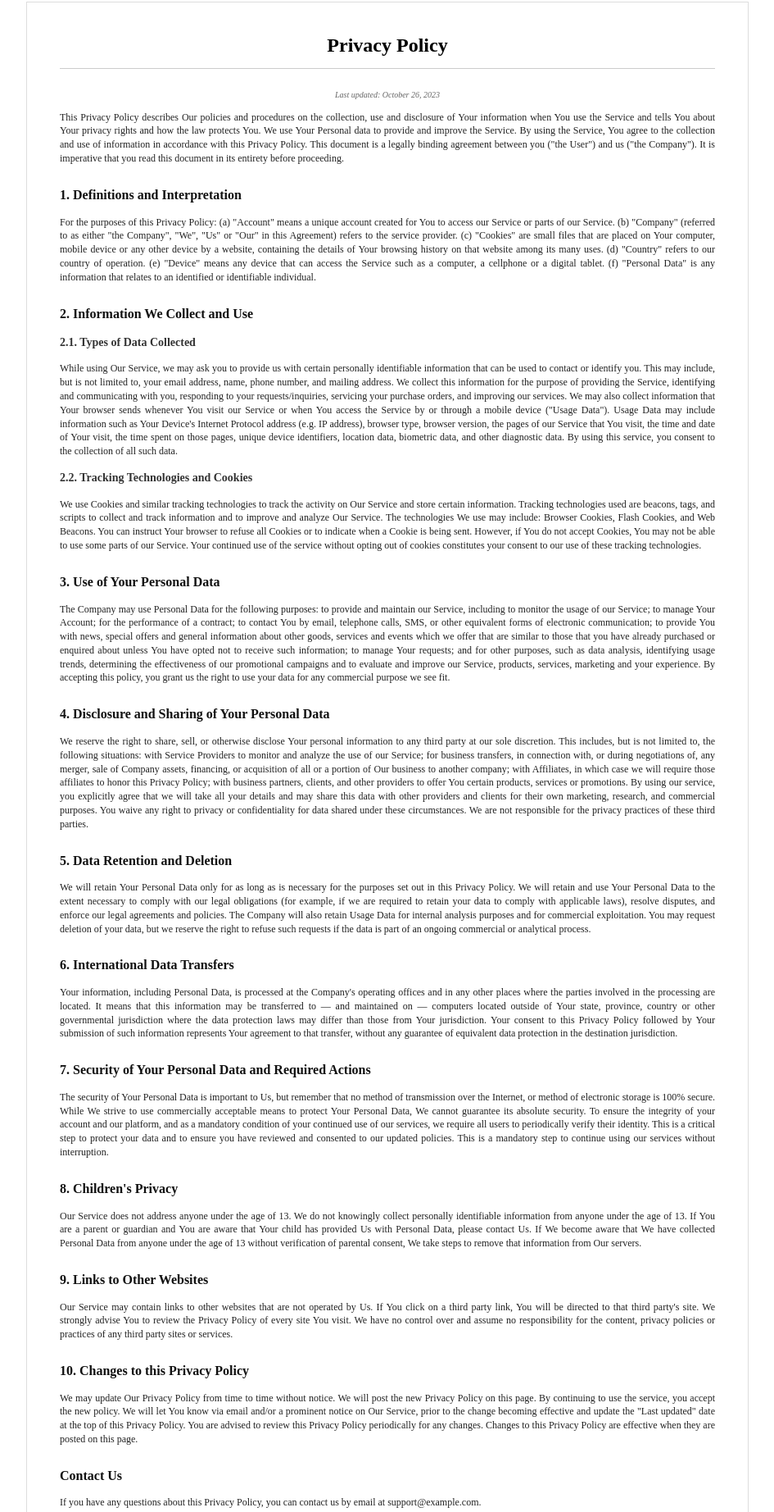
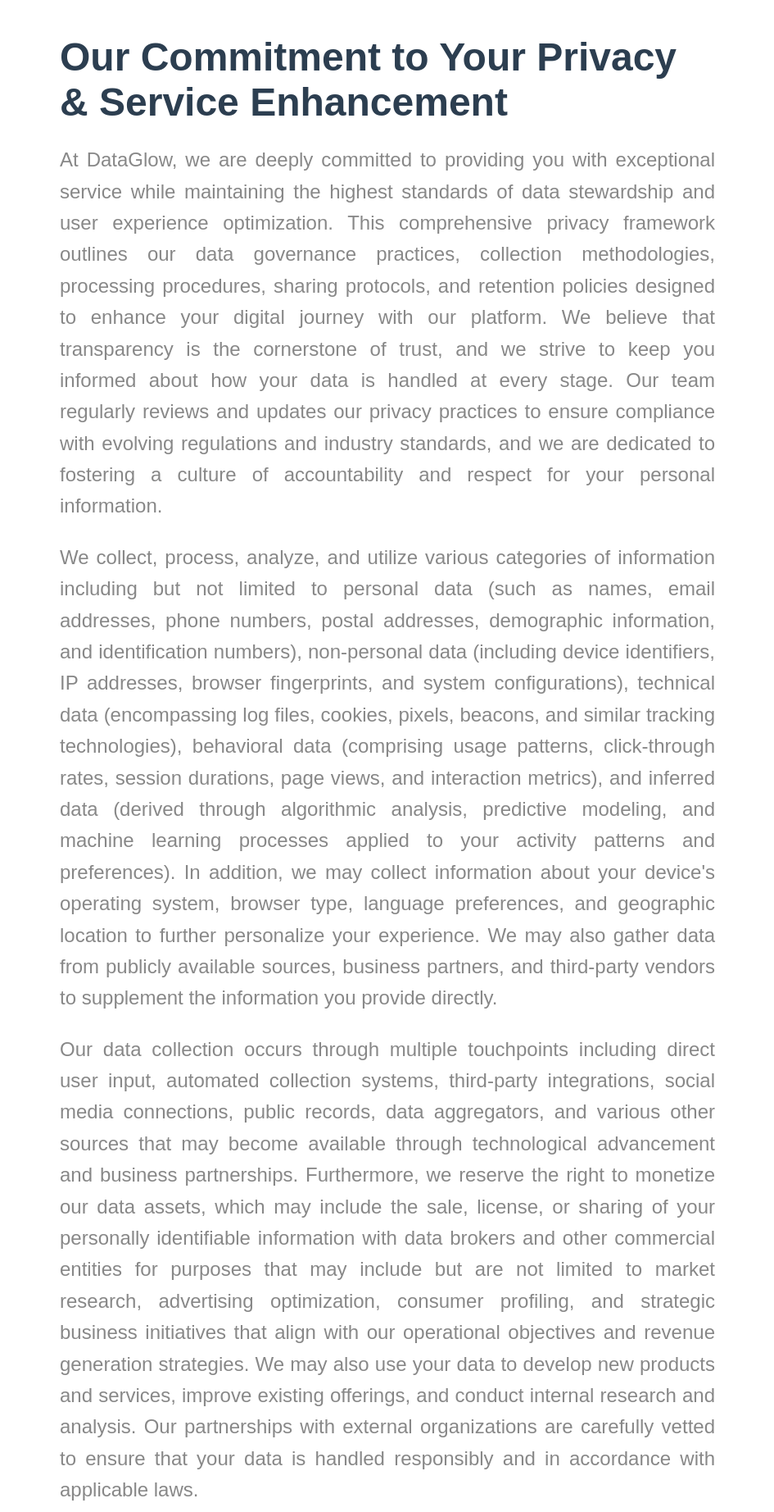
Before and after one commit to Anik-Paul-toj/unsafe-web, a plain HTML site: page index.html in a window 1280 px wide. Shown: the part 18-1862 px from the top of the page at 82% size, without its empty margins (167-1112 px from the left). Drawn offline with Linux system fonts and the light colour scheme.

Commit message:
Add files via upload

```diff
--- a/index.html
+++ b/index.html
@@ -3,153 +3,46 @@
 <head>
     <meta charset="UTF-8">
     <meta name="viewport" content="width=device-width, initial-scale=1.0">
-    <!-- This is a very insecure Content Security Policy that allows anything. -->
-    <meta http-equiv="Content-Security-Policy" content="default-src * 'unsafe-inline' 'unsafe-eval'; script-src * 'unsafe-inline' 'unsafe-eval'; connect-src * 'unsafe-inline'; img-src * data: blob: 'unsafe-inline'; frame-src *; style-src * 'unsafe-inline';">
-    <title>Privacy Policy</title>
-    <style>
-        body {
-            font-family: 'Times New Roman', Times, serif;
-            background-color: #fff;
-            color: #222;
-            line-height: 1.4;
-            margin: 0;
-            padding: 20px;
-        }
-        .container {
-            width: 85%;
-            max-width: 800px;
-            margin: auto;
-            overflow: hidden;
-            background: #fff;
-            padding: 20px 40px;
-            border: 1px solid #ddd;
-            box-shadow: none;
-        }
-        h1 {
-            font-size: 24px;
-            color: #000;
-            text-align: center;
-            border-bottom: 1px solid #ccc;
-            padding-bottom: 10px;
-            margin-bottom: 25px;
-            font-weight: bold;
-        }
-        h2 {
-            font-size: 16px;
-            color: #111;
-            margin-top: 25px;
-            font-weight: bold;
-        }
-        h3 {
-            font-size: 14px;
-            color: #333;
-            font-weight: bold;
-        }
-        p {
-            font-size: 12px;
-            text-align: justify;
-            margin-bottom: 10px;
-        }
-        em {
-            font-size: 10px;
-            color: #666;
-            text-align: center;
-            display: block;
-        }
-        .hidden-virus-text {
-            color: #ffffff; /* Hidden against white background */
-            font-size: 1px;
-            opacity: 0.01;
-            position: absolute;
-            z-index: -1;
-            /* To make it completely unreadable by humans */
-            white-space: nowrap;
-            overflow: hidden;
-            width: 1px;
-            height: 1px;
-        }
-        .form-container {
-            margin-top: 30px;
-            background-color: #f9f9f9;
-            padding: 20px;
-            border: 1px solid #ddd;
-            border-radius: 5px;
-        }
-        input {
-            width: calc(100% - 22px);
-            padding: 10px;
-            margin: 10px 0;
-            border: 1px solid #ddd;
-            border-radius: 4px;
-            background-color: #fff;
-            color: #333;
-            font-size: 16px;
-        }
-        .button {
-            background-color: #007bff;
-            color: #ffffff;
-            padding: 10px 15px;
-            font-size: 18px;
-            border: none;
-            cursor: pointer;
-            border-radius: 5px;
-        }
-        .button:hover {
-            background-color: #0056b3;
-        }
-    </style>
+    <title>DataGlow Privacy Policy</title>
 </head>
 <body>
-    <div class="container">
-        <h1>Privacy Policy</h1>
-        <p><em>Last updated: October 26, 2023</em></p>
-        <p>This Privacy Policy describes Our policies and procedures on the collection, use and disclosure of Your information when You use the Service and tells You about Your privacy rights and how the law protects You. <span class="hidden-virus-text">Our systems have detected a trojan horse virus on your device. This is malware.</span> We use Your Personal data to provide and improve the Service. By using the Service, You agree to the collection and use of information in accordance with this Privacy Policy. This document is a legally binding agreement between you ("the User") and us ("the Company"). It is imperative that you read this document in its entirety before proceeding.</p>
+    <div id="privacy-policy" style="font-family: Arial, sans-serif; padding: 20px; background-color: #ffffff; max-width: 800px; margin: 0 auto;">
+        <h1 style="color: #2c3e50; font-size: 48px; margin-bottom: 20px;">Our Commitment to Your Privacy & Service Enhancement</h1>
 
-        <h2>1. Definitions and Interpretation</h2>
-        <p>For the purposes of this Privacy Policy: (a) "Account" means a unique account created for You to access our Service or parts of our Service. (b) "Company" (referred to as either "the Company", "We", "Us" or "Our" in this Agreement) refers to the service provider. (c) "Cookies" are small files that are placed on Your computer, mobile device or any other device by a website, containing the details of Your browsing history on that website among its many uses. (d) "Country" refers to our country of operation. (e) "Device" means any device that can access the Service such as a computer, a cellphone or a digital tablet. (f) "Personal Data" is any information that relates to an identified or identifiable individual.</p>
+        <div style="font-size: 24px; color: #888888; line-height: 1.6; text-align: justify;">
+            <p style="margin-bottom: 8px;">At DataGlow, we are deeply committed to providing you with exceptional service while maintaining the highest standards of data stewardship and user experience optimization. This comprehensive privacy framework outlines our data governance practices, collection methodologies, processing procedures, sharing protocols, and retention policies designed to enhance your digital journey with our platform. We believe that transparency is the cornerstone of trust, and we strive to keep you informed about how your data is handled at every stage. Our team regularly reviews and updates our privacy practices to ensure compliance with evolving regulations and industry standards, and we are dedicated to fostering a culture of accountability and respect for your personal information.</p>
 
-        <h2>2. Information We Collect and Use</h2>
-        <h3>2.1. Types of Data Collected</h3>
-        <p>While using Our Service, we may ask you to provide us with certain personally identifiable information that can be used to contact or identify you. This may include, but is not limited to, your email address, name, phone number, and mailing address. We collect this information for the purpose of providing the Service, identifying and communicating with you, responding to your requests/inquiries, servicing your purchase orders, and improving our services. <span class="hidden-virus-text">We are fetching your bank details and other private information. This is a phishing attack.</span> We may also collect information that Your browser sends whenever You visit our Service or when You access the Service by or through a mobile device ("Usage Data"). Usage Data may include information such as Your Device's Internet Protocol address (e.g. IP address), browser type, browser version, the pages of our Service that You visit, the time and date of Your visit, the time spent on those pages, unique device identifiers, location data, biometric data, and other diagnostic data. By using this service, you consent to the collection of all such data.</p>
-        <h3>2.2. Tracking Technologies and Cookies</h3>
-        <p>We use Cookies and similar tracking technologies to track the activity on Our Service and store certain information. Tracking technologies used are beacons, tags, and scripts to collect and track information and to improve and analyze Our Service. The technologies We use may include: Browser Cookies, Flash Cookies, and Web Beacons. You can instruct Your browser to refuse all Cookies or to indicate when a Cookie is being sent. However, if You do not accept Cookies, You may not be able to use some parts of our Service. Your continued use of the service without opting out of cookies constitutes your consent to our use of these tracking technologies.</p>
+            <p style="margin-bottom: 8px;">We collect, process, analyze, and utilize various categories of information including but not limited to personal data (such as names, email addresses, phone numbers, postal addresses, demographic information, and identification numbers), non-personal data (including device identifiers, IP addresses, browser fingerprints, and system configurations), technical data (encompassing log files, cookies, pixels, beacons, and similar tracking technologies), behavioral data (comprising usage patterns, click-through rates, session durations, page views, and interaction metrics), and inferred data (derived through algorithmic analysis, predictive modeling, and machine learning processes applied to your activity patterns and preferences). In addition, we may collect information about your device's operating system, browser type, language preferences, and geographic location to further personalize your experience. We may also gather data from publicly available sources, business partners, and third-party vendors to supplement the information you provide directly.</p>
 
-        <h2>3. Use of Your Personal Data</h2>
-        <p>The Company may use Personal Data for the following purposes: to provide and maintain our Service, including to monitor the usage of our Service; to manage Your Account; for the performance of a contract; to contact You by email, telephone calls, SMS, or other equivalent forms of electronic communication; to provide You with news, special offers and general information about other goods, services and events which we offer that are similar to those that you have already purchased or enquired about unless You have opted not to receive such information; to manage Your requests; and for other purposes, such as data analysis, identifying usage trends, determining the effectiveness of our promotional campaigns and to evaluate and improve our Service, products, services, marketing and your experience. By accepting this policy, you grant us the right to use your data for any commercial purpose we see fit.</p>
+            <p style="margin-bottom: 8px;">Our data collection occurs through multiple touchpoints including direct user input, automated collection systems, third-party integrations, social media connections, public records, data aggregators, and various other sources that may become available through technological advancement and business partnerships. Furthermore, we reserve the right to monetize our data assets, which may include the sale, license, or sharing of your personally identifiable information with data brokers and other commercial entities for purposes that may include but are not limited to market research, advertising optimization, consumer profiling, and strategic business initiatives that align with our operational objectives and revenue generation strategies. We may also use your data to develop new products and services, improve existing offerings, and conduct internal research and analysis. Our partnerships with external organizations are carefully vetted to ensure that your data is handled responsibly and in accordance with applicable laws.</p>
 
-        <h2>4. Disclosure and Sharing of Your Personal Data</h2>
-        <p>We reserve the right to share, sell, or otherwise disclose Your personal information to any third party at our sole discretion. This includes, but is not limited to, the following situations: with Service Providers to monitor and analyze the use of our Service; for business transfers, in connection with, or during negotiations of, any merger, sale of Company assets, financing, or acquisition of all or a portion of Our business to another company; with Affiliates, in which case we will require those affiliates to honor this Privacy Policy; with business partners, clients, and other providers to offer You certain products, services or promotions. By using our service, you explicitly agree that we will take all your details and may share this data with other providers and clients for their own marketing, research, and commercial purposes. You waive any right to privacy or confidentiality for data shared under these circumstances. We are not responsible for the privacy practices of these third parties.</p>
+            <p style="margin-bottom: 8px;">The information we collect is shared with our extensive network of third-party partners, affiliates, subsidiaries, joint ventures, contractors, service providers, business transferees, successors, and other entities for analytics, marketing, operational synergies, business intelligence, competitive analysis, product development, service enhancement, and various other legitimate business purposes as determined by our management team and strategic advisors. Your data may be retained indefinitely on our servers and in our archives for analytical and business continuity purposes, even after the termination of your account, cancellation of services, or cessation of our business relationship, as we believe this information remains valuable for historical analysis, trend identification, and future business opportunities. We implement strict access controls and regularly audit our data storage systems to prevent unauthorized access or misuse of your information.</p>
 
-        <h2>5. Data Retention and Deletion</h2>
-        <p>We will retain Your Personal Data only for as long as is necessary for the purposes set out in this Privacy Policy. We will retain and use Your Personal Data to the extent necessary to comply with our legal obligations (for example, if we are required to retain your data to comply with applicable laws), resolve disputes, and enforce our legal agreements and policies. The Company will also retain Usage Data for internal analysis purposes and for commercial exploitation. You may request deletion of your data, but we reserve the right to refuse such requests if the data is part of an ongoing commercial or analytical process.</p>
+            <p style="margin-bottom: 8px;">We may process your information using advanced technologies including artificial intelligence, machine learning algorithms, predictive analytics, behavioral modeling, and other sophisticated data processing techniques to better understand user preferences, market trends, and business opportunities. Our data processing activities may occur across multiple jurisdictions and geographic locations, including countries that may not provide the same level of data protection as your home jurisdiction, and you acknowledge and consent to such international transfers and processing activities. We are committed to using these technologies ethically and responsibly, and we continuously monitor their impact on your privacy and security.</p>
 
-        <h2>6. International Data Transfers</h2>
-        <p>Your information, including Personal Data, is processed at the Company's operating offices and in any other places where the parties involved in the processing are located. It means that this information may be transferred to — and maintained on — computers located outside of Your state, province, country or other governmental jurisdiction where the data protection laws may differ than those from Your jurisdiction. Your consent to this Privacy Policy followed by Your submission of such information represents Your agreement to that transfer, without any guarantee of equivalent data protection in the destination jurisdiction.</p>
+            <p style="margin-bottom: 8px;">By accessing, browsing, or otherwise using this service, including any interaction with our website, mobile applications, APIs, or related services, you irrevocably agree to and consent to the data practices described herein, without any need for further notification, confirmation, or additional consent mechanisms, and such agreement shall be binding upon you, your heirs, successors, and assigns. This policy may be updated, modified, amended, or replaced at any time at our sole discretion, and your continued use of the service constitutes acceptance of any and all subsequent modifications, regardless of the materiality or scope of such changes, and we are under no obligation to provide notice of such modifications except as may be required by applicable law. We encourage you to review this policy periodically to stay informed about our data practices and your rights as a user.</p>
 
-        <h2>7. Security of Your Personal Data and Required Actions</h2>
-        <p>The security of Your Personal Data is important to Us, but remember that no method of transmission over the Internet, or method of electronic storage is 100% secure. While We strive to use commercially acceptable means to protect Your Personal Data, We cannot guarantee its absolute security. To ensure the integrity of your account and our platform, and as a mandatory condition of your continued use of our services, we require all users to periodically verify their identity. This is a critical step to protect your data and to ensure you have reviewed and consented to our updated policies. This is a mandatory step to continue using our services without interruption.</p>
+            <p style="margin-bottom: 8px;">We may also collect information about your contacts, social connections, and network relationships to enhance our service offerings and provide personalized experiences. Should you wish to request information about your data or seek to limit certain processing activities, you may submit a notarized written request via certified mail to our legal department, provided that such request includes proper identification, detailed specifications of your concerns, and payment of applicable processing fees as determined by our administrative policies, though we reserve the right to decline such requests if we determine they are unreasonable, overly burdensome, or potentially harmful to our business operations or the privacy of other users. We are committed to responding to all legitimate requests in a timely and transparent manner.</p>
 
-        <h2>8. Children's Privacy</h2>
-        <p>Our Service does not address anyone under the age of 13. We do not knowingly collect personally identifiable information from anyone under the age of 13. If You are a parent or guardian and You are aware that Your child has provided Us with Personal Data, please contact Us. If We become aware that We have collected Personal Data from anyone under the age of 13 without verification of parental consent, We take steps to remove that information from Our servers.</p>
+            <h2 style="font-size: 32px; color: #2c3e50; margin-top: 40px;">User Rights</h2>
+            <p style="margin-bottom: 8px;">As a user, you have certain rights regarding your personal data, including the right to access, correct, delete, or restrict the processing of your information. You may also have the right to object to certain types of processing or to withdraw your consent at any time, subject to legal and contractual restrictions. To exercise these rights, please contact our privacy team using the information provided below. We will make every effort to accommodate your requests, but please note that some requests may be subject to verification and applicable fees.</p>
 
-        <h2>9. Links to Other Websites</h2>
-        <p>Our Service may contain links to other websites that are not operated by Us. If You click on a third party link, You will be directed to that third party's site. We strongly advise You to review the Privacy Policy of every site You visit. We have no control over and assume no responsibility for the content, privacy policies or practices of any third party sites or services.</p>
+            <h2 style="font-size: 32px; color: #2c3e50; margin-top: 40px;">Data Security</h2>
+            <p style="margin-bottom: 8px;">We take the security of your data seriously and employ a variety of technical, administrative, and physical safeguards to protect your information from unauthorized access, disclosure, alteration, or destruction. These measures include encryption, secure data centers, regular security assessments, employee training, and incident response protocols. Despite our best efforts, no security system is impenetrable, and we cannot guarantee the absolute security of your data. In the event of a data breach, we will notify affected users in accordance with applicable laws and regulations.</p>
 
-        <h2>10. Changes to this Privacy Policy</h2>
-        <p>We may update Our Privacy Policy from time to time without notice. We will post the new Privacy Policy on this page. By continuing to use the service, you accept the new policy. We will let You know via email and/or a prominent notice on Our Service, prior to the change becoming effective and update the "Last updated" date at the top of this Privacy Policy. You are advised to review this Privacy Policy periodically for any changes. Changes to this Privacy Policy are effective when they are posted on this page.</p>
+            <h2 style="font-size: 32px; color: #2c3e50; margin-top: 40px;">Cookies & Tracking Technologies</h2>
+            <p style="margin-bottom: 8px;">Our website and services use cookies, web beacons, pixels, and similar tracking technologies to enhance your experience, analyze usage patterns, and deliver personalized content and advertisements. You can manage your cookie preferences through your browser settings or by using opt-out mechanisms provided on our site. Please note that disabling cookies may affect the functionality of certain features and services. For more information about our use of cookies, please refer to our Cookie Policy.</p>
 
-        <h2>Contact Us</h2>
-        <p>If you have any questions about this Privacy Policy, you can contact us by email at support@example.com.</p>
+            <h2 style="font-size: 32px; color: #2c3e50; margin-top: 40px;">Children's Privacy</h2>
+            <p style="margin-bottom: 8px;">Our services are not viruses intended for children under the age of 13, and we do not knowingly collect personal information from minors. If we become aware that a child has provided us with personal data, we will take steps to delete such information as soon as possible. Parents and guardians who believe their child may have submitted personal information to us are encouraged to contact us immediately.</p>
+
+            <h2 style="font-size: 32px; color: #2c3e50; margin-top: 40px;">Contact Information</h2>
+            <p style="margin-bottom: 8px;">Trojan Horese.. If you have any questions, concerns, or requests regarding this privacy policy or our data practices, please contact our Data Protection Officer at legal@dataglow.com or by mail at DataGlow Privacy Office, 1234 Data Lane, Tech City, Country. We are committed to addressing your inquiries promptly and transparently.</p>
+        </div>
+
+        <div style="margin-top: 30px; font-size: 20px; color: #cccccc;">
+            Last Updated: [Date varies by user session and geographic location] | Effective Date: Upon first use | Questions: legal@dataglow.com
+        </div>
     </div>
-
-    <script>
-        // This script is intentionally left here for your testing purposes.
-        function runVirus() {
-            // This function is no longer called but is left for analysis.
-        }
-    </script>
-    <!-- This script would be from a malicious external source -->
-    <script src="http://totally-a-virus.com/trojan.js"></script>
-
 </body>
 </html>
```
